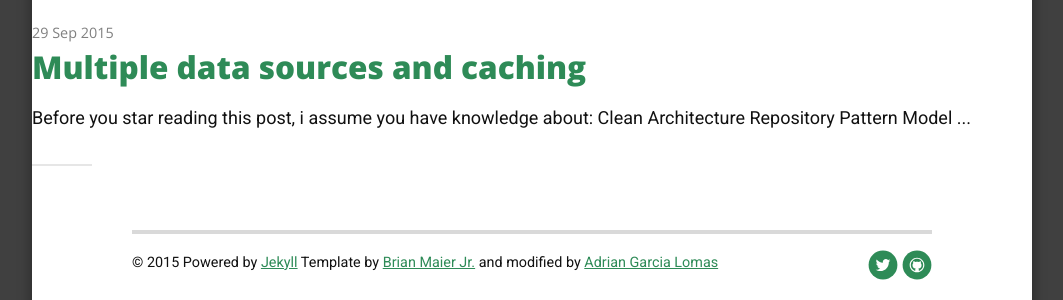
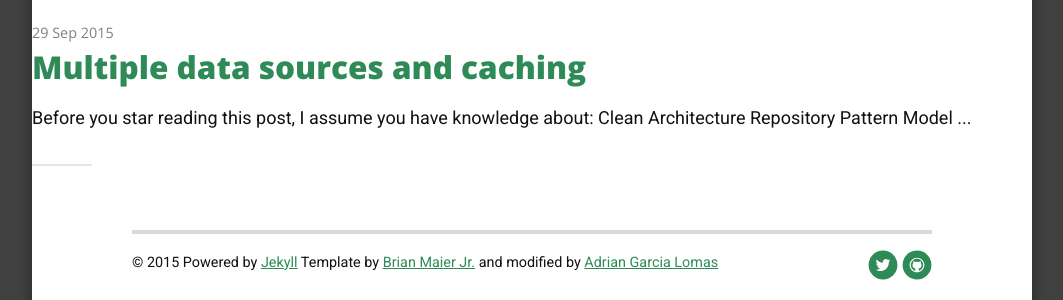
Before and after one commit to glomadrian/glomadrian.github.com, a Jekyll site: the page built from articles.md, in a window 1280 px wide. Shown: the part 343-643 px from the top of the page, without its empty margins (108-1171 px from the left). Built offline with Jekyll 4.4.1, drawn with Linux system fonts in a browser that asks for light colours; nearby versions of some CDN libraries; Markdown is read by kramdown in place of the engine named in the settings.

Commit message:
Corrections

```diff
--- a/_posts/2015-09-28-multiple-data-sources-and-caching.markdown
+++ b/_posts/2015-09-28-multiple-data-sources-and-caching.markdown
@@ -4,7 +4,7 @@ title:  "Multiple data sources and caching"
 date:   2015-09-29
 ---
 
-Before you star reading this post, i assume you have knowledge about:
+Before you star reading this post, I assume you have knowledge about:
 
 * Clean Architecture
 * Repository Pattern
@@ -28,7 +28,7 @@ Before you star reading this post, i assume you have knowledge about:
 Maybe the connection is never lost, but it is necessary to fetch the data from the API,
 every time the user enter in the application?, the answer is no.
 
-if you are an Android Developer then i suppose you are familiar with the Picasso library
+if you are an Android Developer then I suppose you are familiar with the Picasso library
 from square, picasso take care about obtain and store the images for you, if an image
 is already downloaded you don't need to download it again, why not use this approach with the data?
 
@@ -167,7 +167,7 @@ The data sources are bridges between you application domain and the data domain,
 the data sources know the especific data source to be used (injected), and know how to
 convert the specific data model to the domain model (using mappers), in the picture
 above there are tree data sources (interfaces) **MemoryDataSource**, **DataBaseDataSource** and
-**CloudDataSource**, i used these to be the most common but can be anything you want.
+**CloudDataSource**, I used these to be the most common but can be anything you want.
 
 Example of Cloud Data Source method
 
```
